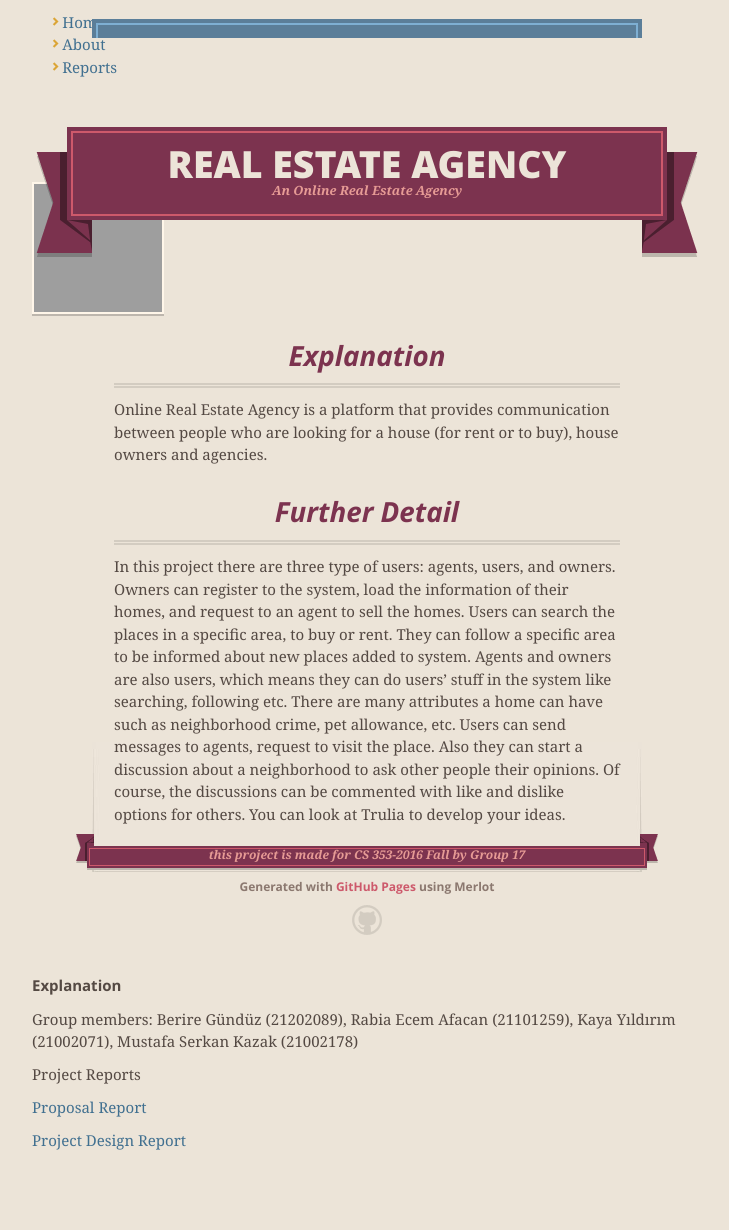
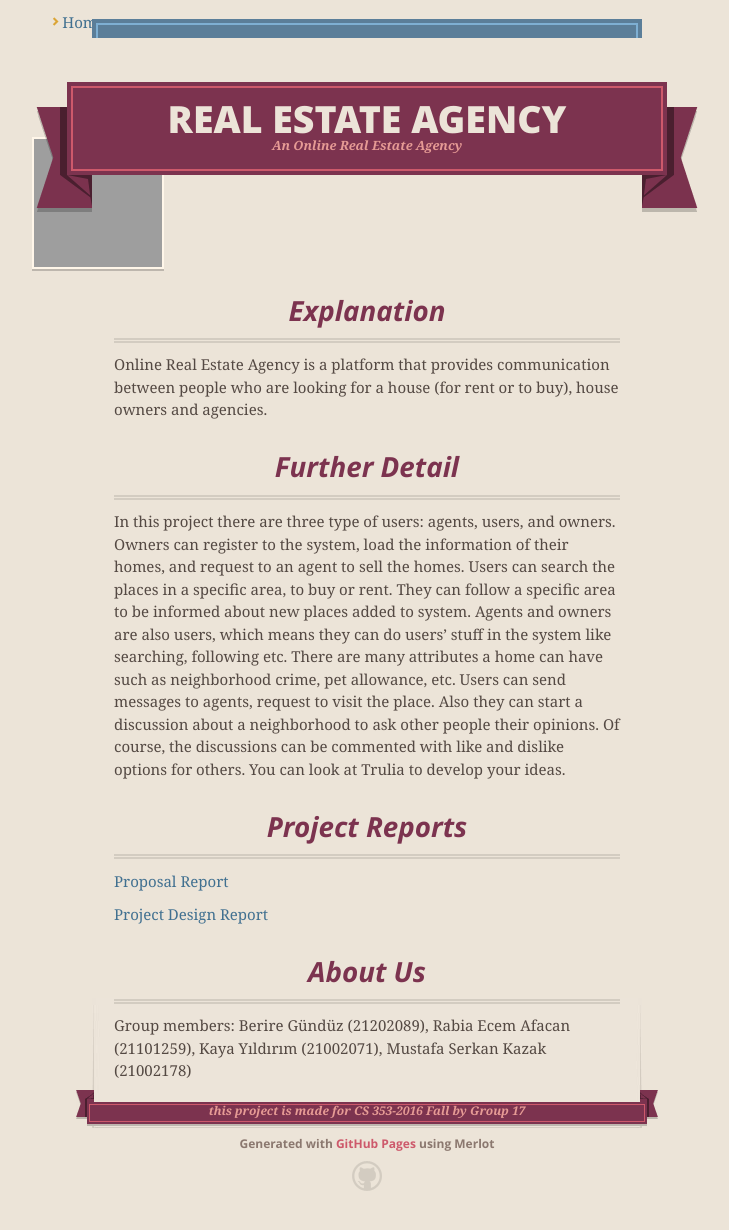
Before and after one commit to berire/RealEstateAgency.github.io, a plain HTML site: page index.html in a window 1280 px wide. Shown: the whole page, without its empty margins (273-1002 px from the left). Before the commit the page ends 1162 px from the top, so only its background shows below. Drawn offline with nearby package versions, Linux system fonts and the light colour scheme; grey boxes are pictures that could not be loaded.

Commit message:
Update index.html

```diff
--- a/index.html
+++ b/index.html
@@ -26,9 +26,6 @@
         	<li class="active"><a href="#tab1"
 				      aria-hidden="true"
 				      class="octicon octicon-link">Home</a></li>
-        	<li><a href="#tab2" aria-hidden="true"class="octicon octicon-link">About</a></li>
-        	<li><a href="#tab3" aria-hidden="true"
-				      class="octicon octicon-link">Reports</a></li>
     	</ul>
 
 	<div class="tab-content">
@@ -52,7 +49,7 @@
 
 
       <section id="main_content">
-        <h3>
+<h3>
 <a id="explanation" class="anchor" href="#explanations" aria-hidden="true"><span aria-hidden="true" class="octicon octicon-link"></span></a>Explanation</h3>
 
 <p>Online Real Estate Agency is a platform that provides communication between people who are looking for a house (for rent or to buy), house owners and agencies. </p>
@@ -70,6 +67,14 @@ visit the place. Also they can start a discussion about a neighborhood to ask ot
 their opinions. Of course, the discussions can be commented with like and dislike options for
 others. You can look at Trulia to develop your ideas.</p>
 
+<h3>
+<a id="project-reports" class="anchor" href="#project-reports" aria-hidden="true"><span aria-hidden="true" class="octicon octicon-link"></span></a>Project Reports</h3>
+            <p><a href="http://docdro.id/vGPir16">Proposal Report</a></p>
+	    <p><a href="http://docdro.id/yuqFXCi">Project Design Report</a></p>
+<h3>
+<a id="about-us" class="anchor" href="#about-us" aria-hidden="true"><span aria-hidden="true" class="octicon octicon-link"></span></a>About Us</h3>
+    <p> Group members: Berire Gündüz (21202089), Rabia Ecem Afacan (21101259), Kaya Yıldırım (21002071), Mustafa Serkan Kazak (21002178)</p>
+
       </section>
 	 <footer>
         <span class="ribbon-outer">
@@ -84,24 +89,7 @@ others. You can look at Trulia to develop your ideas.</p>
       </footer>
 </div>
 
-<div id="tab2" class="tab">
-<section id="main_content2">
 
-<h3>
-<a id="About Us" class="anchor" href="#explanations" aria-hidden="true"><span aria-hidden="true" class="octicon octicon-link"></span></a>Explanation</h3>
-
-<p>Group members: Berire Gündüz (21202089), Rabia Ecem Afacan (21101259), Kaya Yıldırım (21002071), Mustafa Serkan Kazak (21002178)</p>
-
-</section>
-
-</div>
-
-        <div id="tab3" class="tab">
-            <p>Project Reports</p>
-            <p><a href="http://docdro.id/vGPir16">Proposal Report</a></p>
-	    <p><a href="http://docdro.id/yuqFXCi">Project Design Report</a></p>
-
-        </div>
     </div>
     </div>
 
```
